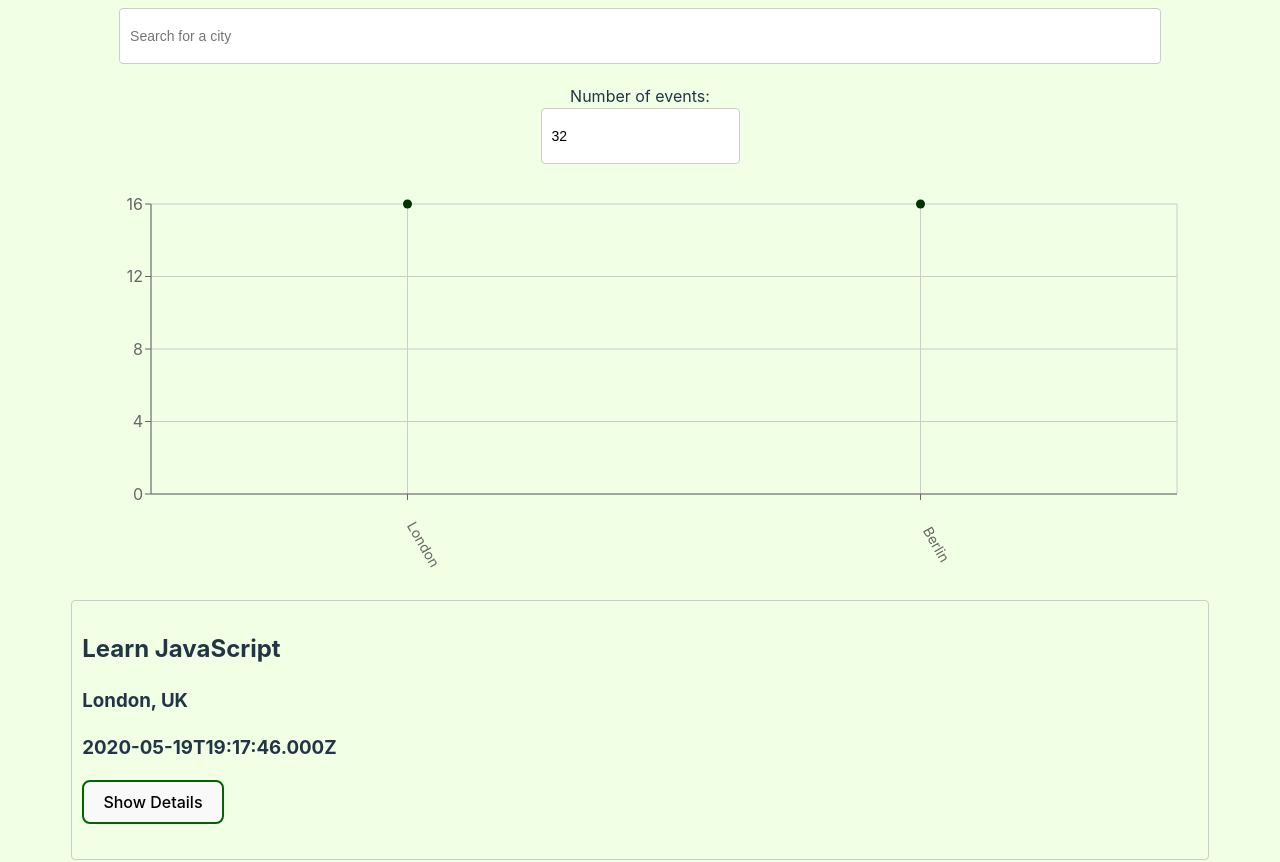
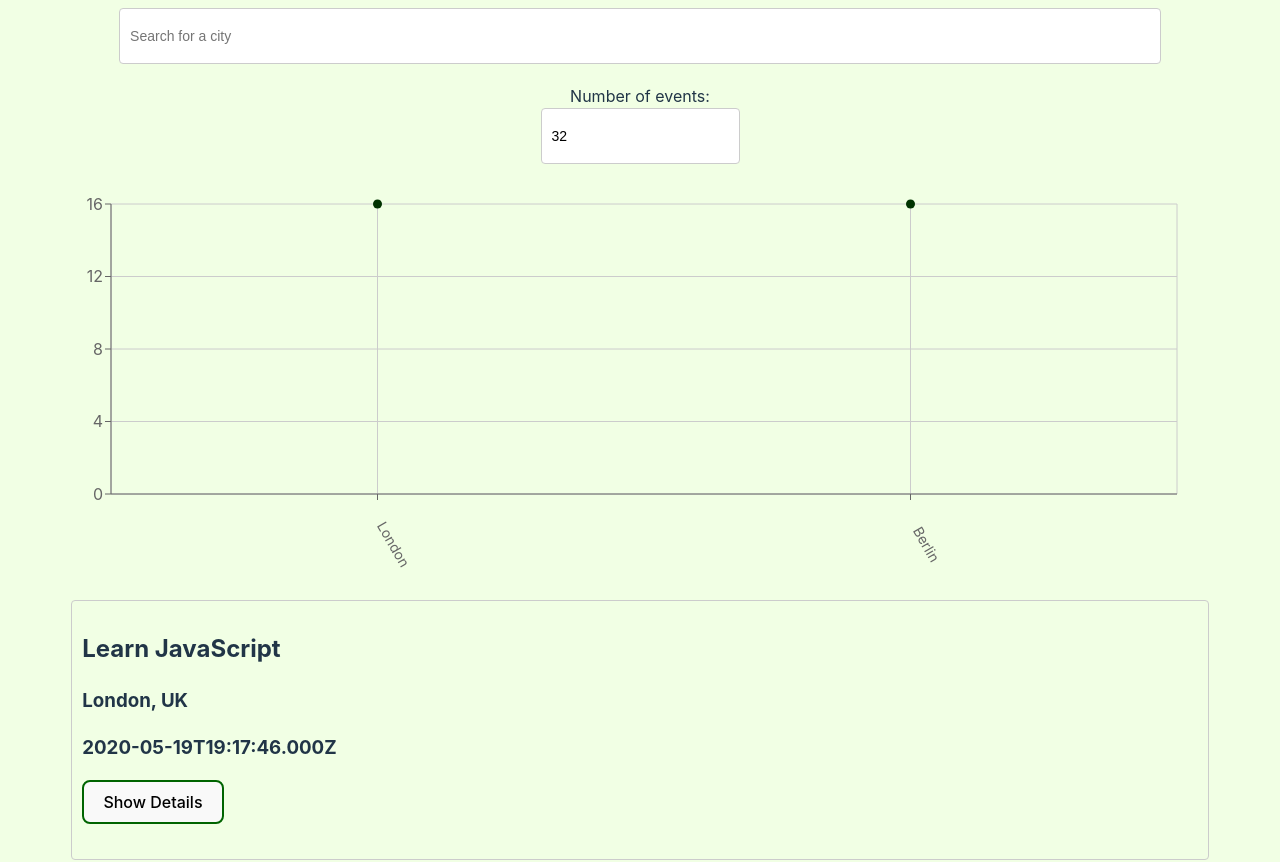
Before and after one commit to tpamplin/meet-app, a React (Vite) app: page / in a window 1280 px wide. Shown: the top 862 px of the page. Built offline with nearby package versions, Linux system fonts and the light colour scheme; what atatus-spa would draw is missing.

Commit message:
center chart better

```diff
--- a/src/components/CityEventsChart.jsx
+++ b/src/components/CityEventsChart.jsx
@@ -31,7 +31,7 @@ const CityEventsChart = ({ allLocations, events}) => {
 
     return (
         <ResponsiveContainer width="99%"  height={400}>
-            <ScatterChart margin={{top: 20, right: 20, left: 20, bottom: 60}}>
+            <ScatterChart margin={{top: 20, right: 20, left: -20, bottom: 60}}>
                 <CartesianGrid />
                 <XAxis
                     type='category'
```
